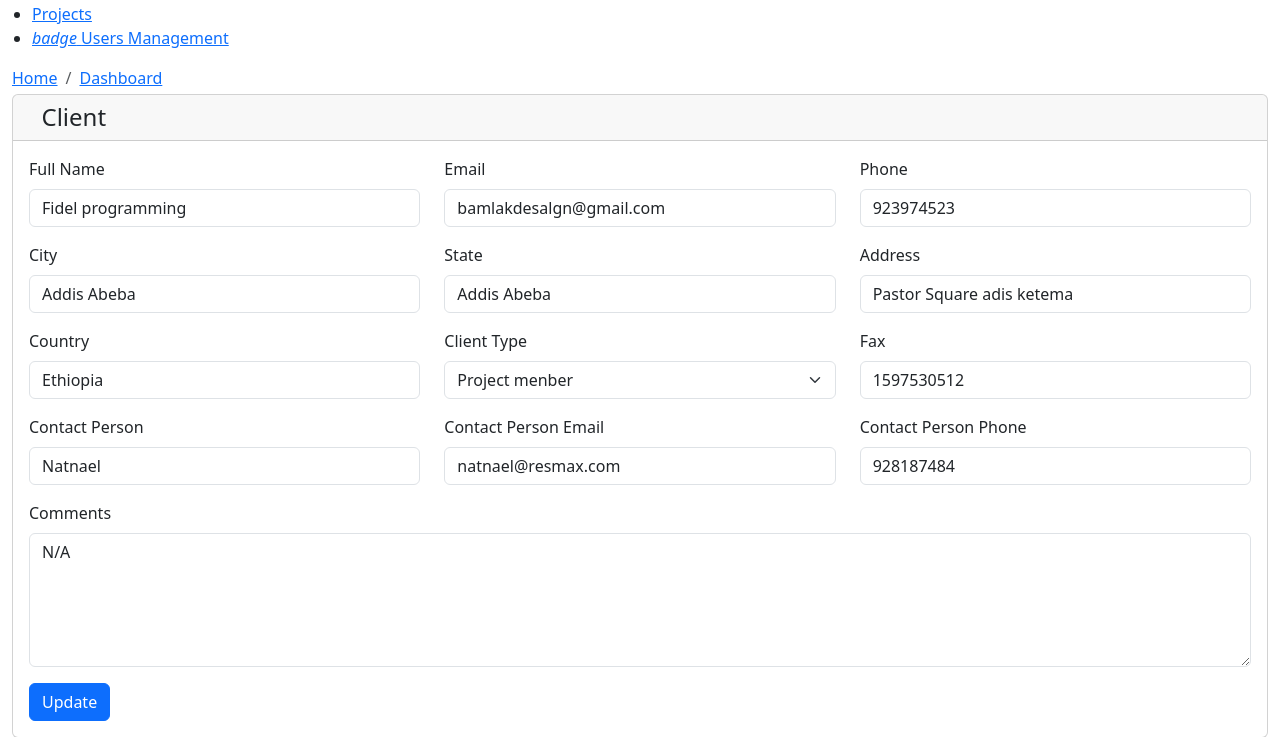
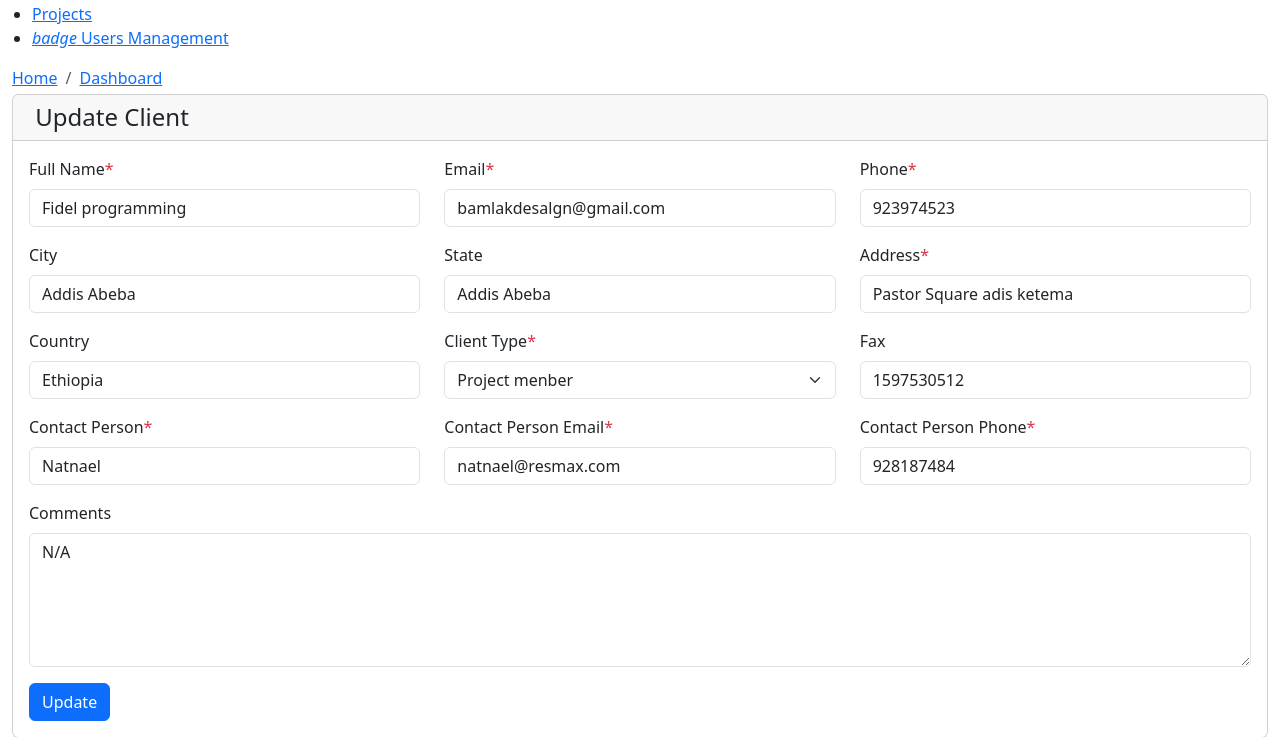
Before and after one commit to MikiyasWT/pms, a CodeIgniter app: page /pms/index.php/dashboard/client_detail/1 in a window 1280 px wide. Shown: the part 480-1217 px from the top of the page. Run offline with CodeIgniter, Linux system fonts and the light colour scheme; a user stored in the database is signed in; data comes from the database, SQL or seed files in the repository; some libraries are stand-ins or nearby versions.

Commit message:
edit redirect fixed

```diff
--- a/application/controllers/Master_client.php
+++ b/application/controllers/Master_client.php
@@ -128,7 +128,8 @@ class Master_client extends CI_Controller
       $this->session->set_flashdata('error', validation_errors());
       // echo json_encode(['error' => true, 'message' => validation_errors()]);
       // redirect('dashboard/client_create');
-      $this->load->view('clients/create');
+      $data['mc'] = $this->Master_client_model->get_client($id);
+      $this->load->view('clients/detail',$data);
     } else {
       $name = $this->input->post('name');
       $phone = $this->input->post('phone');
--- a/application/views/clients/detail.php
+++ b/application/views/clients/detail.php
@@ -17,24 +17,24 @@ $this->load->view('shared/sidebar'); ?>
             <!-- end page title -->
             <div class="mt-1">
                 <div class="card">
-                    <h4 class=" card-header"><i class="mdi mdi-account"></i> &nbsp; Client</h4>
+                    <h4 class=" card-header"><i class="mdi mdi-account"></i> &nbsp;Update Client</h4>
                     <div class="card-body">
                         <form action="<?= base_url('master_client/update_client/' . $mc->id) ?>" method="POST">
                             <div class="row">
 
                                 <div class="col-md-4 mb-3">
                                     <?php (form_error('name')) ? $this->load->view('components/error_toster', ['error' => form_error('name')]) : null; ?>
-                                    <label for="inputEmail4" class="form-label">Full Name</label>
-                                    <input type="text" class="form-control " id="inputEmail4" placeholder="Client Name" name="name" value="<?= $retVal = ($mc->name) ? $mc->name : "N/A"; ?>">
+                                    <label for="inputEmail4" class="form-label">Full Name<span class="text-danger">*</span></label>
+                                    <input type="text" class="form-control " pattern="/^[a-zA-Z ]*$/" title="Only Name is allowed" id="inputEmail4" placeholder="Client Name" name="name" value="<?= $retVal = ($mc->name) ? $mc->name : "N/A"; ?>">
                                 </div>
                                 <div class="col-md-4 mb-3">
                                     <?php (form_error('email')) ? $this->load->view('components/error_toster', ['error' => form_error('email')]) : null; ?>
-                                    <label for="inputEmail4" class="form-label">Email</label>
+                                    <label for="inputEmail4" class="form-label">Email<span class="text-danger">*</span></label>
                                     <input value="<?= $retVal = ($mc->email) ? $mc->email : "N/A"; ?>" type="email" class="form-control " id="inputEmail4" placeholder="Email" name="email">
                                 </div>
                                 <div class="col-md-4 mb-3">
                                     <?php (form_error('phone')) ? $this->load->view('components/error_toster', ['error' => form_error('phone')]) : null; ?>
-                                    <label for="inputPassword4" class="form-label">Phone</label>
+                                    <label for="inputPassword4" class="form-label">Phone<span class="text-danger">*</span></label>
                                     <input value="<?= $retVal = ($mc->phone) ? $mc->phone : "N/A"; ?>" type="text" data-toggle="input-mask" data-mask-format="0000000000" maxlength="14" class="form-control" id="inputPassword4" placeholder="0912345678" name="phone">
                                 </div>
                             </div>
@@ -51,7 +51,7 @@ $this->load->view('shared/sidebar'); ?>
                                 </div>
                                 <div class="mb-3 col-md-4">
                                     <?php (form_error('address')) ? $this->load->view('components/error_toster', ['error' => form_error('address')]) : null; ?>
-                                    <label for="inputAddress" class="form-label">Address</label>
+                                    <label for="inputAddress" class="form-label">Address<span class="text-danger">*</span></label>
                                     <input value="<?= $retVal = ($mc->address) ? $mc->address : "N/A"; ?>" type="text" class="form-control" id="inputAddress" placeholder="1234 Main St" name="address">
                                 </div>
                             </div>
@@ -63,7 +63,7 @@ $this->load->view('shared/sidebar'); ?>
                                 </div>
                                 <div class="mb-3 col-md-4">
                                     <?php (form_error('type')) ? $this->load->view('components/error_toster', ['error' => form_error('type')]) : null; ?>
-                                    <label for="inputState" class="form-label">Client Type</label>
+                                    <label for="inputState" class="form-label">Client Type<span class="text-danger">*</span></label>
                                     <select id="inputState" class="form-select" name="type">
                                     </select>
                                 </div>
@@ -77,17 +77,17 @@ $this->load->view('shared/sidebar'); ?>
                             <div class="row">
                                 <div class="col-md-4 mb-3">
                                     <?php (form_error('c_person')) ? $this->load->view('components/error_toster', ['error' => form_error('c_person')]) : null; ?>
-                                    <label for="inputEmail4" class="form-label">Contact Person</label>
+                                    <label for="inputEmail4" class="form-label">Contact Person<span class="text-danger">*</span></label>
                                     <input value="<?= $retVal = ($mc->contact_person) ? $mc->contact_person : "N/A"; ?>" type="text" class="form-control " id="inputEmail4" placeholder="Contact person Name" name="c_person">
                                 </div>
                                 <div class="col-md-4 mb-3">
                                     <?php (form_error('cp_email')) ? $this->load->view('components/error_toster', ['error' => form_error('cp_email')]) : null; ?>
-                                    <label for="inputEmail4" class="form-label">Contact Person Email</label>
+                                    <label for="inputEmail4" class="form-label">Contact Person Email<span class="text-danger">*</span></label>
                                     <input value="<?= $retVal = ($mc->contact_person_email) ? $mc->contact_person_email : "N/A"; ?>" type="email" class="form-control " id="inputEmail4" name="cp_email" placeholder="email">
                                 </div>
                                 <div class="col-md-4 mb-3">
                                     <?php (form_error('cp_number')) ? $this->load->view('components/error_toster', ['error' => form_error('cp_number')]) : null; ?>
-                                    <label for="inputPassword4" class="form-label">Contact Person Phone</label>
+                                    <label for="inputPassword4" class="form-label">Contact Person Phone<span class="text-danger">*</span></label>
                                     <input value="<?= $retVal = ($mc->contact_person_number) ? $mc->contact_person_number : "N/A"; ?>" type="text" data-toggle="input-mask" data-mask-format="0000000000" maxlength="14" class="form-control" id="inputPassword4" placeholder="0912345678" name="cp_number">
                                 </div>
                             </div>
```
Also changed, not shown: application/views/clients/create.php (+18 -18 lines).
